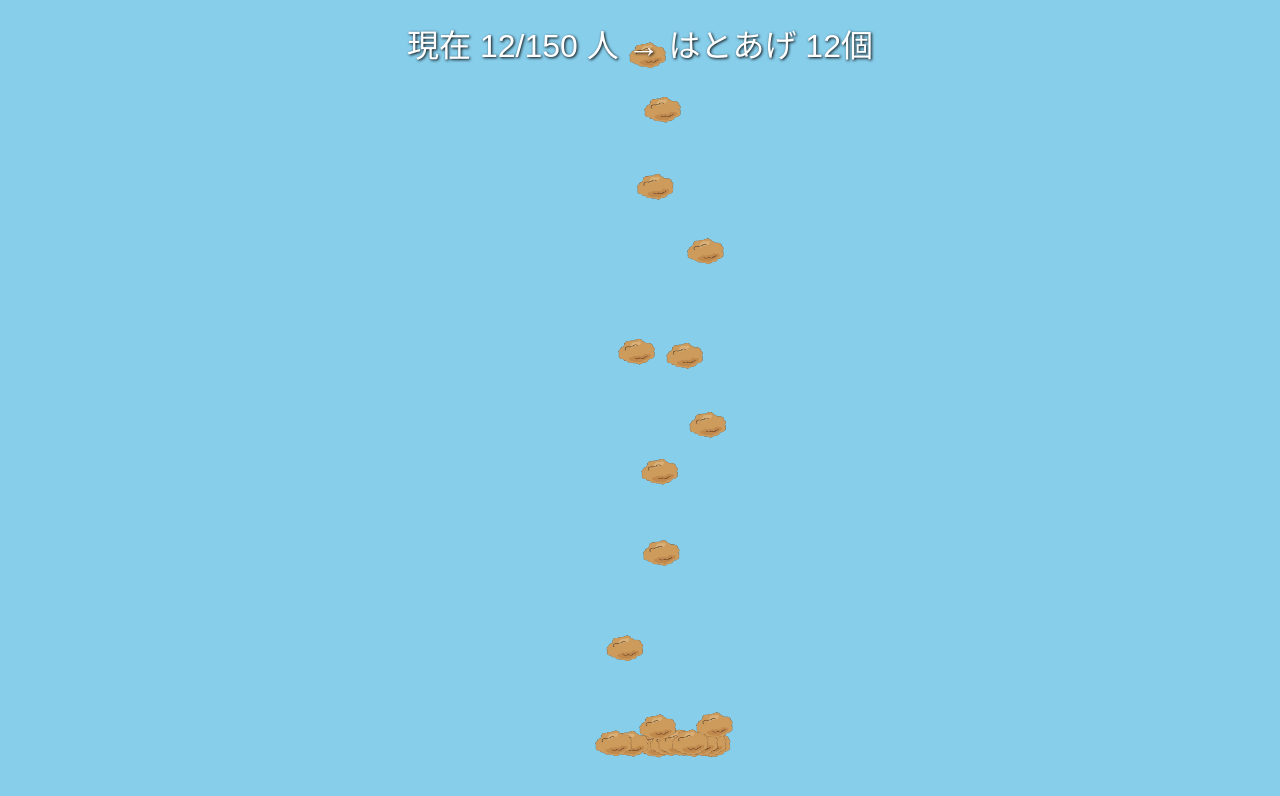
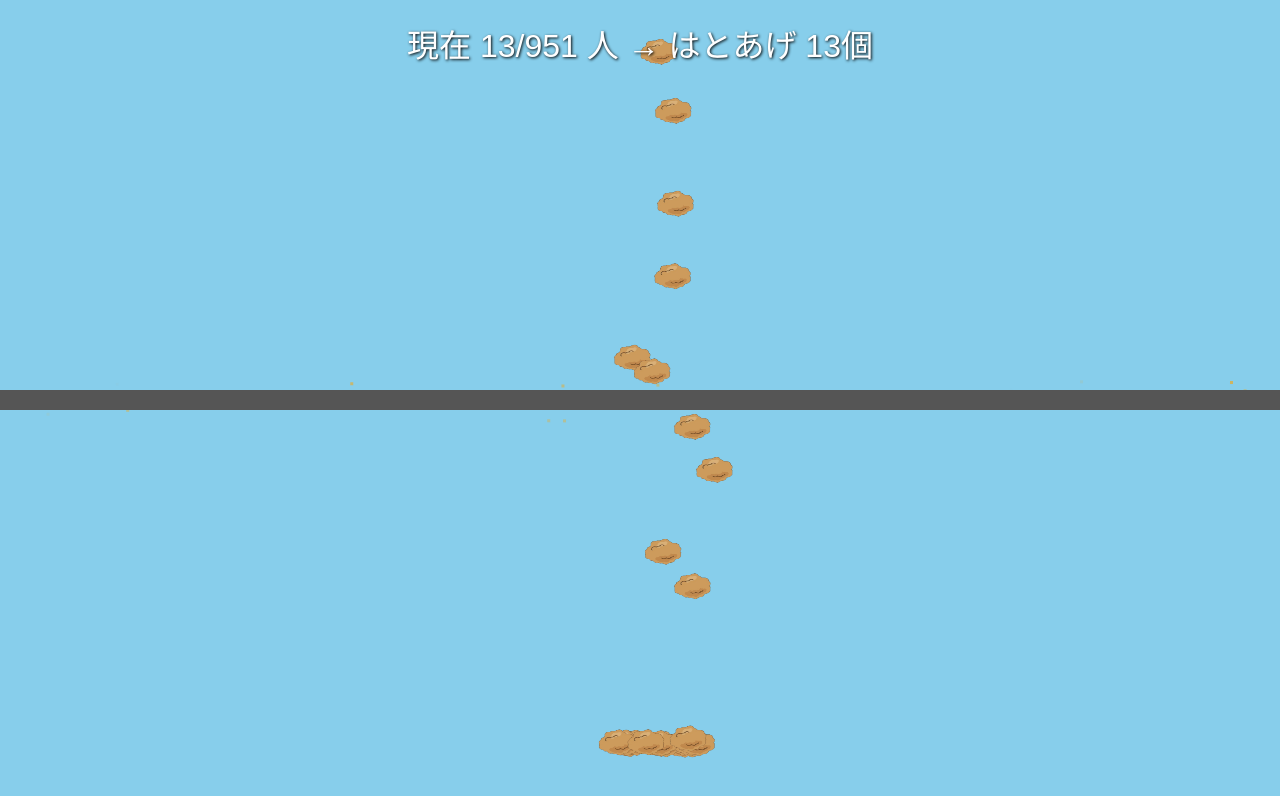
Before and after one commit to Sakurazatudan/counter, a plain HTML site: page index.html in a window 1280 px wide. Drawn offline with Linux system fonts and the light colour scheme.

Commit message:
Update index.html

```diff
--- a/index.html
+++ b/index.html
@@ -2,7 +2,7 @@
 <html lang="ja">
 <head>
 <meta charset="UTF-8">
-<title>はとあげ山積み</title>
+<title>はとあげ製造ライン+山積み</title>
 <style>
 body { margin:0; overflow:hidden; background:#87CEEB; }
 canvas { display:block; }
@@ -34,56 +34,103 @@ hatoImg.src = "hato.png";
 const hatoAgeImg = new Image();
 hatoAgeImg.src = "hatoage_only.png";
 
-let count = 150; // デモ用の人数。後でJSON fetchに置き換え可
-let pile = [];   // 山に積まれたはとあげ
-let falling = []; // 落下中のはとあげ
+let count = 0;
+let phase = "drop"; // drop → fry → fall → fade → pile
+let fadeOpacity = 1.0;
 
-// 1秒に1個ずつ落とす
-setInterval(() => {
+let hato = { x: canvas.width/2-32, y: -80, size: 64, state:"raw" };
+let pile = [];
+let falling = [];
+
+// JSON fetch
+async function fetchCount() {
+  try {
+    const res = await fetch("member_count.json?" + new Date().getTime());
+    const data = await res.json();
+    count = Math.min(data.count, 1000);
+  } catch (e) {
+    console.error(e);
+    count = 123; // デモ用
+  }
+}
+fetchCount();
+
+// 1羽が山に落ちる
+function spawnFalling() {
   if (pile.length + falling.length < count) {
     falling.push({
-      x: canvas.width/2 + (Math.random()*100-50), // ランダムに左右ズレ
+      x: canvas.width/2 + (Math.random()*100-50),
       y: -50,
       size: 48,
       speed: 5 + Math.random()*2
     });
   }
-}, 200);
+}
+setInterval(spawnFalling, 200);
 
-// 更新
 function update() {
   // 落下処理
   for (let i=falling.length-1; i>=0; i--) {
     let f = falling[i];
     f.y += f.speed;
     if (f.y > canvas.height-80 - pile.length*0.2) {
-      // 着地 → 山に追加
       pile.push({
         x: f.x + (Math.random()*20-10),
-        y: canvas.height-80 - (pile.length*0.2), // 高さに応じて積もる
+        y: canvas.height-80 - pile.length*0.2,
         size: f.size
       });
       falling.splice(i,1);
     }
   }
+
+  // 製造ライン → フェーズ制御
+  if (phase === "drop") {
+    hato.y += 5;
+    if (hato.y >= canvas.height/2 - 40) phase = "fry";
+  } else if (phase==="fry") {
+    setTimeout(()=>phase="fall", 500);
+  } else if (phase==="fall") {
+    hato.y += 6;
+    if (hato.y > canvas.height) phase="fade";
+  } else if (phase==="fade") {
+    fadeOpacity -= 0.02;
+    if(fadeOpacity <=0) phase="pile";
+  }
 }
 
-// 描画
 function draw() {
   ctx.clearRect(0,0,canvas.width,canvas.height);
 
+  // オレンジ火花（背面）
+  for(let i=0;i<20;i++){
+    ctx.fillStyle = `rgba(255,165,0,${Math.random()*0.6})`;
+    ctx.fillRect(Math.random()*canvas.width, canvas.height/2 - 20 + Math.random()*40, 3, 3);
+  }
+
+  // 灰色棒（前面・細め）
+  ctx.globalAlpha = fadeOpacity;
+  ctx.fillStyle = "#555";
+  ctx.fillRect(0, canvas.height/2 - 10, canvas.width, 20);
+  ctx.globalAlpha = 1;
+
+  // 製造ラインの鳩
+  if(phase==="drop" || phase==="fry" || phase==="fall") {
+    const img = (phase==="fry" || phase==="fall") ? hatoAgeImg : hatoImg;
+    ctx.drawImage(img, hato.x, hato.y, hato.size, hato.size);
+  }
+
   // 山積み
-  for (let p of pile) {
+  for(let p of pile) {
     ctx.drawImage(hatoAgeImg, p.x, p.y, p.size, p.size);
   }
 
-  // 落下中
-  for (let f of falling) {
+  // 落下中の鳩
+  for(let f of falling) {
     ctx.drawImage(hatoAgeImg, f.x, f.y, f.size, f.size);
   }
 
   // メッセージ
-  if (pile.length >= count) {
+  if(pile.length >= count){
     message.textContent = `🎉 はとあげ完成！(${pile.length}人) 🎉`;
   } else {
     message.textContent = `現在 ${pile.length}/${count} 人 → はとあげ ${pile.length}個`;
@@ -92,7 +139,6 @@ function draw() {
   requestAnimationFrame(loop);
 }
 
-// ループ
 function loop() {
   update();
   draw();
```
